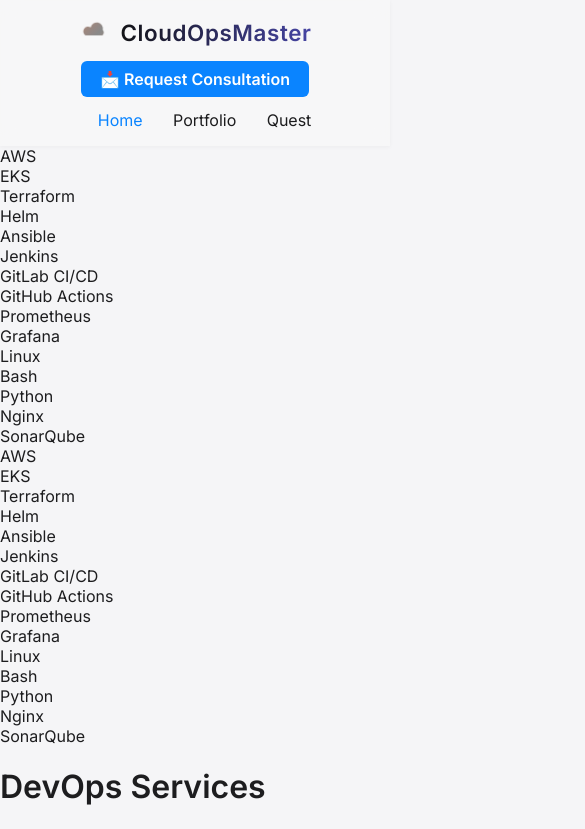
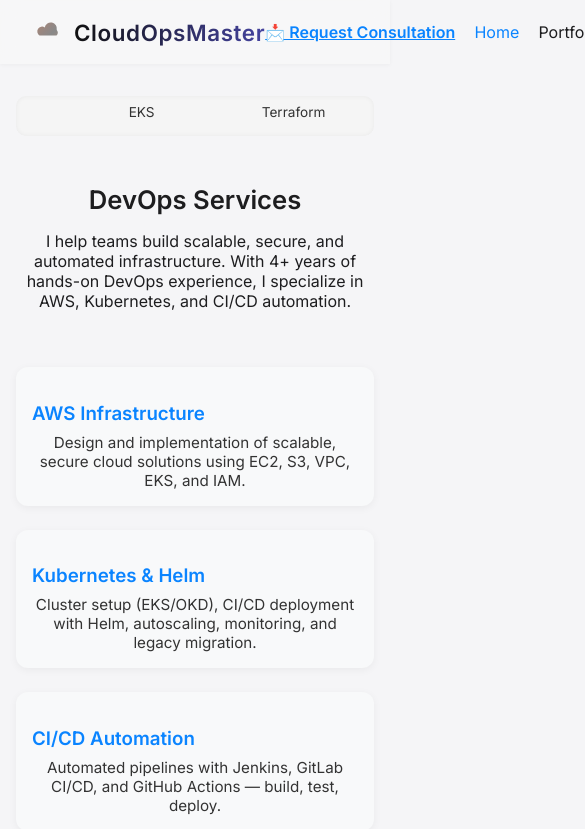
Before and after one commit to CloudOpsMaster/devops-services, a React (Create React App) app: page /#/ in a window 390 px wide. Shown: the top 829 px of the page, 585 px wide, since content can reach past the window. Built offline with nearby package versions, Linux system fonts and the light colour scheme.

Commit message:
NO JIRA - Add new logo fix

```diff
--- a/src/components/Header.css
+++ b/src/components/Header.css
@@ -87,3 +87,15 @@
     opacity: 0.85;
   }
 }
+
+.header-link {
+  color: #0A84FF;
+  font-weight: 600;
+  text-decoration: underline;
+  cursor: pointer;
+  white-space: nowrap;
+}
+
+.header-link:hover {
+  color: #005BBB;
+}
--- a/src/components/Header.js
+++ b/src/components/Header.js
@@ -17,7 +17,7 @@
               href="https://docs.google.com/forms/d/e/1FAIpQLScnvM_iWlMPqTBiFwoU0DBkFL1WRy4V2ll6EIRv6S_ICOe00A/viewform?usp=header"
               target="_blank"
               rel="noreferrer"
-            className="header-cta-button"
+              className="header-link"
             >
               📩 Request Consultation
            </a>
--- a/src/pages/Home.css
+++ b/src/pages/Home.css
@@ -1,130 +1,157 @@
-.header {
+.home-container {
   display: flex;
+  flex-direction: column;
   align-items: center;
-  padding: 1rem 2rem;
-  background-color: #f8f8f8cc;
-  backdrop-filter: blur(10px);
-  position: sticky;
-  top: 0;
-  z-index: 100;
-  box-shadow: 0 1px 4px rgba(0, 0, 0, 0.04);
-  justify-content: space-between;
+  padding: 4rem 2rem;
+  animation: fadeIn 1s ease-in;
+  max-width: 1200px;
+  margin: 0 auto;
 }
 
-.logo-section {
-  display: flex;
-  align-items: center;
-  flex: none;
+.logo {
+  width: 80px;
+  margin-bottom: 1rem;
 }
 
-.animated-logo {
-  width: 32px;
-  height: 32px;
-  border-radius: 50%;
-  background: linear-gradient(135deg, #0A84FF, #5E5CE6, #AF52DE);
-  background-size: 400% 400%;
-  animation: gradientShift 8s ease infinite, rotate 5s linear infinite, pulse 2s ease-in-out infinite;
-  margin-right: 10px;
+h1 {
+  font-size: 2.2rem;
+  text-align: center;
+  margin: 1rem 0;
 }
 
-.site-name {
-  font-weight: 700;
-  font-size: 1.4rem;
-  letter-spacing: 0.6px;
-  background: linear-gradient(90deg, #111111, #5E5CE6, #0A84FF);
-  background-size: 300% auto;
-  -webkit-background-clip: text;
-  -webkit-text-fill-color: transparent;
-  animation: textShift 6s ease-in-out infinite;
+p {
+  font-size: 1.1rem;
+  text-align: center;
+  max-width: 700px;
+  margin: 0 auto 1.5rem auto;
 }
 
-.nav-menu {
-  display: flex;
-  align-items: center;
-  flex: none;
+.tech-slider {
+  height: 40px;
+  overflow: hidden;
+  position: relative;
+  margin-bottom: 2rem;
+  background: #f5f5f5;
+  border-radius: 10px;
+  box-shadow: inset 0 0 5px rgba(0,0,0,0.05);
+  width: 100%;
+  max-width: 700px;
 }
 
-.nav-menu a {
-  margin-left: 1.2rem;
-  color: #1c1c1e;
-  font-weight: 500;
-  transition: color 0.3s;
-  text-decoration: none;
+.tech-slide-track {
+  display: flex;
+  width: calc(200%);
+  animation: scroll 20s linear infinite;
 }
 
-.nav-menu a:hover,
-.nav-menu .active {
+.tech-slide {
+  flex: 0 0 auto;
+  width: 200px;
+  text-align: center;
+  font-weight: 500;
+  font-size: 1rem;
+  color: #333;
+  padding: 8px 16px;
+}
+
+@keyframes scroll {
+  0% { transform: translateX(0); }
+  100% { transform: translateX(-50%); }
+}
+
+.services-grid {
+  display: grid;
+  grid-template-columns: repeat(auto-fit, minmax(260px, 1fr));
+  gap: 1.5rem;
+  margin: 2rem 0;
+  width: 100%;
+}
+
+.service-card {
+  background: #f8f9fa;
+  padding: 1.2rem 1rem;
+  border-radius: 12px;
+  box-shadow: 0 2px 8px rgba(0,0,0,0.05);
+  transition: transform 0.3s ease;
+}
+
+.service-card:hover {
+  transform: translateY(-5px);
+  box-shadow: 0 4px 12px rgba(0,0,0,0.1);
+}
+
+.service-card h3 {
+  margin-bottom: 0.5rem;
   color: #0A84FF;
 }
 
-.header-center {
-  flex: 1;
-  display: flex;
-  justify-content: center;
+.service-card p {
+  margin: 0;
+  font-size: 0.95rem;
+  color: #333;
 }
 
-.header-cta-button {
-  padding: 0.5rem 1.2rem;
-  background-color: #0a84ff;
+.cta-button {
+  padding: 0.75rem 1.5rem;
+  font-size: 1rem;
+  background-color: black;
   color: white;
-  border-radius: 6px;
-  font-weight: 600;
-  text-decoration: none;
+  border: none;
+  border-radius: 8px;
+  cursor: pointer;
   transition: background-color 0.3s ease;
-  white-space: nowrap;
+  margin-top: 2rem;
 }
 
-.header-cta-button:hover {
-  background-color: #0066cc;
+.cta-button:hover {
+  background-color: #444;
 }
 
-@keyframes rotate {
-  0% { transform: rotate(0deg); }
-  100% { transform: rotate(360deg); }
+@keyframes fadeIn {
+  from { opacity: 0; transform: translateY(10px); }
+  to { opacity: 1; transform: translateY(0); }
 }
 
-@keyframes pulse {
-  0%, 100% {
-    box-shadow: 0 0 0 0 rgba(10, 132, 255, 0.5);
+/* 🔽 Mobile responsiveness */
+@media (max-width: 768px) {
+  .home-container {
+    padding: 2rem 1rem;
   }
-  50% {
-    box-shadow: 0 0 0 10px rgba(10, 132, 255, 0);
+
+  h1 {
+    font-size: 1.8rem;
+  }
+
+  .tech-slide {
+    width: 150px;
+    font-size: 0.9rem;
+  }
+
+  .service-card {
+    padding: 1rem;
+  }
+
+  .cta-button {
+    font-size: 0.95rem;
+    padding: 0.65rem 1.2rem;
   }
 }
 
-@keyframes gradientShift {
-  0% { background-position: 0% 50%; }
-  50% { background-position: 100% 50%; }
-  100% { background-position: 0% 50%; }
-}
-
-@keyframes textShift {
-  0% { background-position: 0% center; }
-  50% { background-position: 100% center; }
-  100% { background-position: 0% center; }
-}
-
-@media (max-width: 600px) {
-  .header {
-    flex-direction: column;
-    align-items: center;
-    gap: 0.8rem;
+@media (max-width: 480px) {
+  .tech-slide {
+    width: 120px;
+    font-size: 0.85rem;
   }
 
-  .logo-section,
-  .header-center,
-  .nav-menu {
-    flex: none;
-    justify-content: center;
-    width: 100%;
+  .logo {
+    width: 60px;
   }
 
-  .nav-menu {
-    flex-wrap: wrap;
-    gap: 0.7rem;
+  h1 {
+    font-size: 1.6rem;
   }
 
-  .nav-menu a {
-    margin-left: 0;
+  p {
+    font-size: 1rem;
   }
 }
```
Lines whose indentation alone changed are shown as unchanged.
